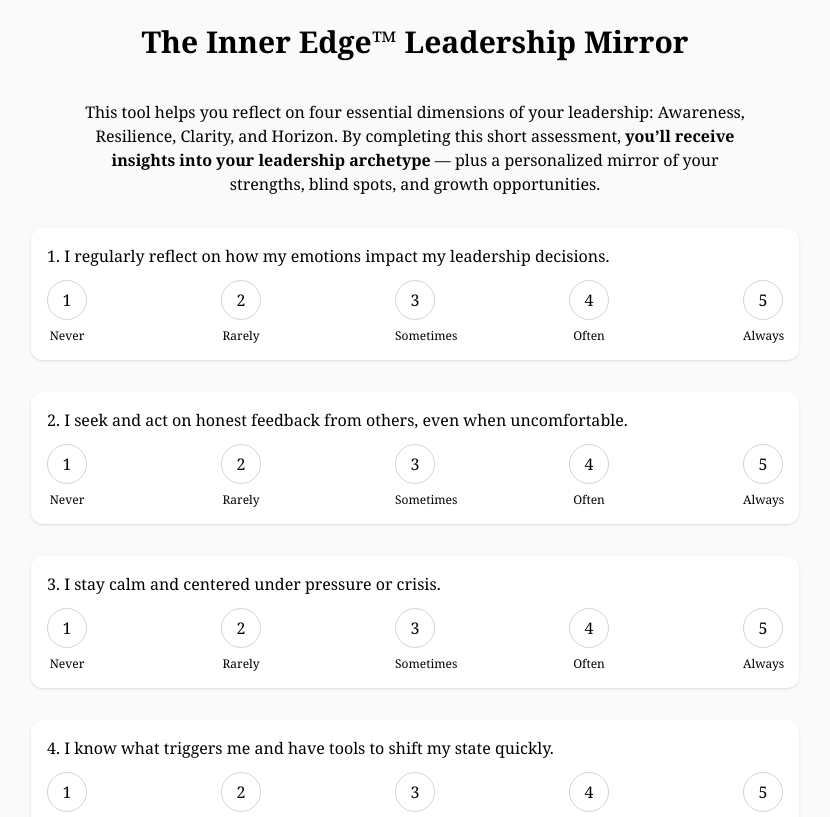
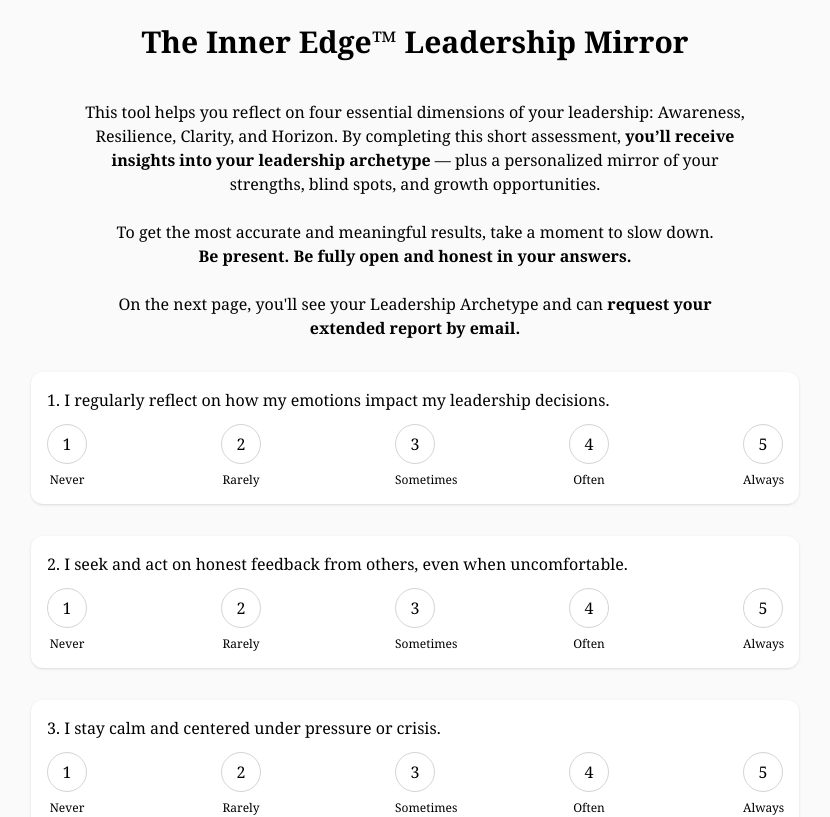
Before and after one commit to Laszlobella/inner-edge-leadership-mirror, a Next.js app: page / in a window 1280 px wide. Shown: the top 817 px of the page, without its empty margins (225-1055 px from the left). Built offline with nearby package versions, Linux system fonts and the light colour scheme.

Commit message:
Ensure results view opens at top

```diff
--- a/app/page.js
+++ b/app/page.js
@@ -1,6 +1,6 @@
 // @ts-nocheck
 'use client';
-import React, { useState } from 'react';
+import React, { useState, useEffect } from 'react';
 
 export default function LeadershipMirror() {
   const brand = { bg: 'bg-neutral-50', font: 'font-serif', text: 'text-black' };
@@ -137,6 +137,12 @@
   const [userEmail, setUserEmail] = useState('');
   const [sent, setSent] = useState(false);
 
+  useEffect(() => {
+  if (submitted) {
+    window.scrollTo({ top: 0, left: 0, behavior: 'auto' });
+  }
+}, [submitted]);
+
   const calcScores = () => {
     const totals = { Awareness: 0, Resilience: 0, Clarity: 0, Horizon: 0 };
     const counts = { ...totals };
@@ -174,7 +180,7 @@
 
       {submitted ? (
         <div className="w-full max-w-3xl space-y-6">
-          <h1 className="text-3xl font-bold text-center mb-12">Your Inner Edge™ Leadership Mirror</h1>
+          <h1 className="text-3xl font-bold text-center mb-12">Your Inner Edge™ Leadership Mirror<br /><br />Your A.R.C.H™ Scores</h1>
 
           {dimensions.map((d) => (
             <div key={d} className="bg-white rounded-2xl shadow p-4">
@@ -208,8 +214,7 @@
               You’ve uncovered your unique leadership edge — your strengths, your growth areas, and the patterns shaping your impact.
               <br />Remember, the most powerful leaders don’t just see their challenges —
               <span className="font-bold"> they lean into their insights and take bold actions to grow.</span>
-              <br />Your key insight invites you to reflect and evolve beyond what feels comfortable.
-              <br /><br />If you’re ready to explore your Inner Edge™ more deeply, gain personalized guidance, and create a clear action plan, I invite you to book a one‑on‑one Leadership Mirror call.
+              <br />
             </p>
 
             {!sent ? (
@@ -219,13 +224,14 @@
                   e.preventDefault();
                   const result = await fetch('/api/subscribe', {
                     method: 'POST',
+                    headers: { 'Content-Type': 'application/json' },
                     body: JSON.stringify({ name: userName, email: userEmail, archetype }),
                   });
                   if (result.ok) setSent(true);
                 }}
               >
                 <p className="text-base text-center">
-                  If you’d like a copy of these results in your inbox, enter your name and email below.<br />
+                  If you’d like a copy of <strong>Your extended results</strong> in your inbox, enter your full name and email below.<br />
                   <strong>Don’t refresh</strong> this page or you’ll lose the data.
                 </p>
                 <input
@@ -245,13 +251,13 @@
                   className="w-full border rounded px-3 py-2"
                 />
                 <button type="submit" className="w-full bg-black hover:bg-orange-600 text-white font-semibold py-2 rounded-full">
-                  Email me my report
+                  Send my extended report
                 </button>
               </form>
             ) : (
               <p className="font-medium">✅ Thanks! Your personalized report will arrive shortly.</p>
             )}
-
+          <p className="font-medium"> If you’re ready to explore your Inner Edge™ more deeply, gain personalized guidance, and create a clear action plan, <strong>I invite you to book a one‑on‑one</strong> Leadership Mirror call.</p>
             <a
               href="https://laszlobella.com/#BOOK_1"
               className="inline-block px-6 py-3 rounded-full font-semibold bg-orange-500 text-white hover:bg-orange-600 transition"
@@ -267,7 +273,9 @@
           <p className="text-center max-w-2xl mx-auto">
             This tool helps you reflect on four essential dimensions of your leadership: Awareness, Resilience, Clarity, and Horizon.
             By completing this short assessment, <span className="font-bold">you’ll receive insights into your leadership archetype</span> —
-            plus a personalized mirror of your strengths, blind spots, and growth opportunities.
+            plus a personalized mirror of your strengths, blind spots, and growth opportunities.<br /><br />
+            To get the most accurate and meaningful results, take a moment to slow down.<br /><strong>Be present. Be fully open and honest in your answers.</strong><br /><br />
+            On the next page, you'll see your Leadership Archetype and can <strong>request your extended report by email.</strong>
           </p>
 
           {questions.map((q, idx) => (
```
